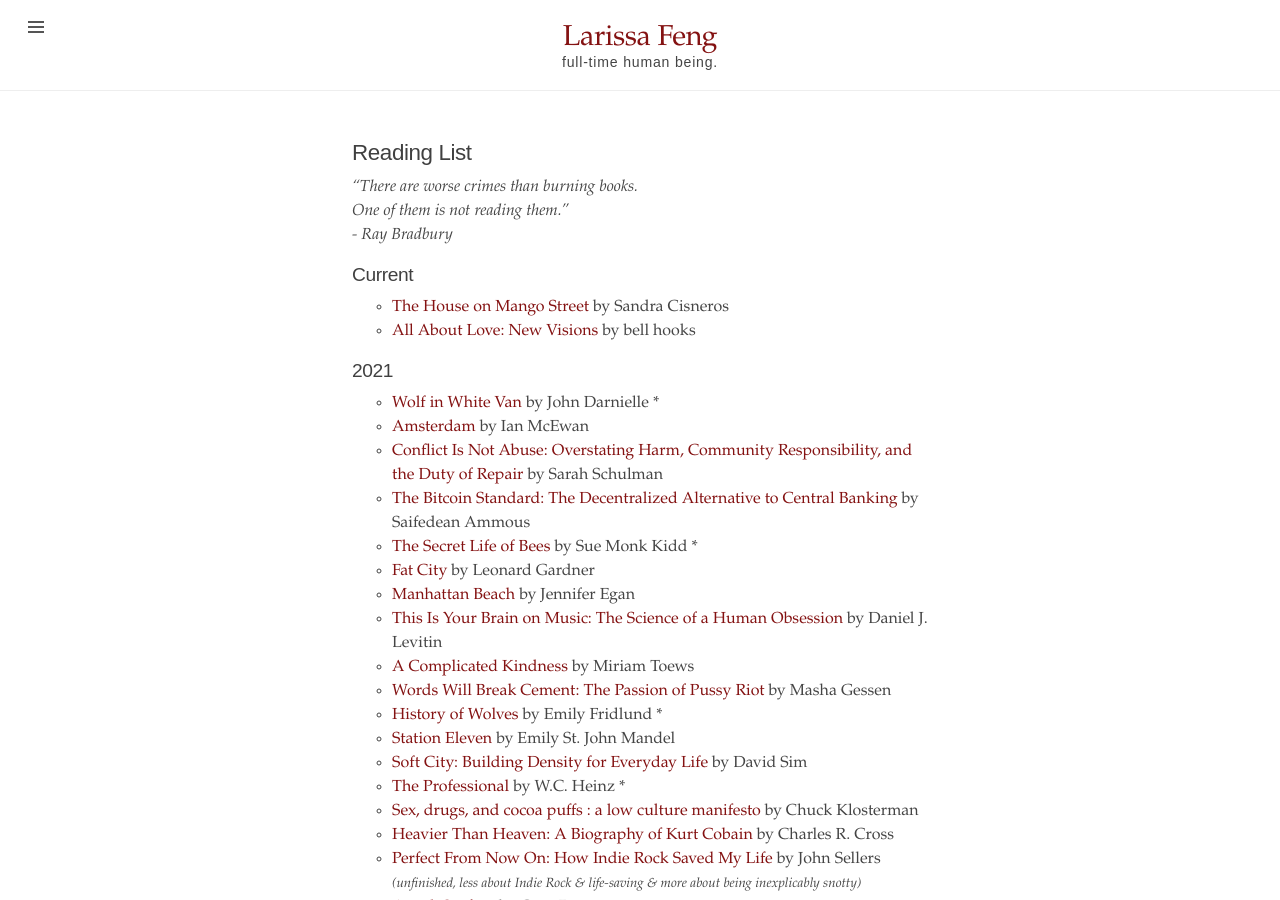
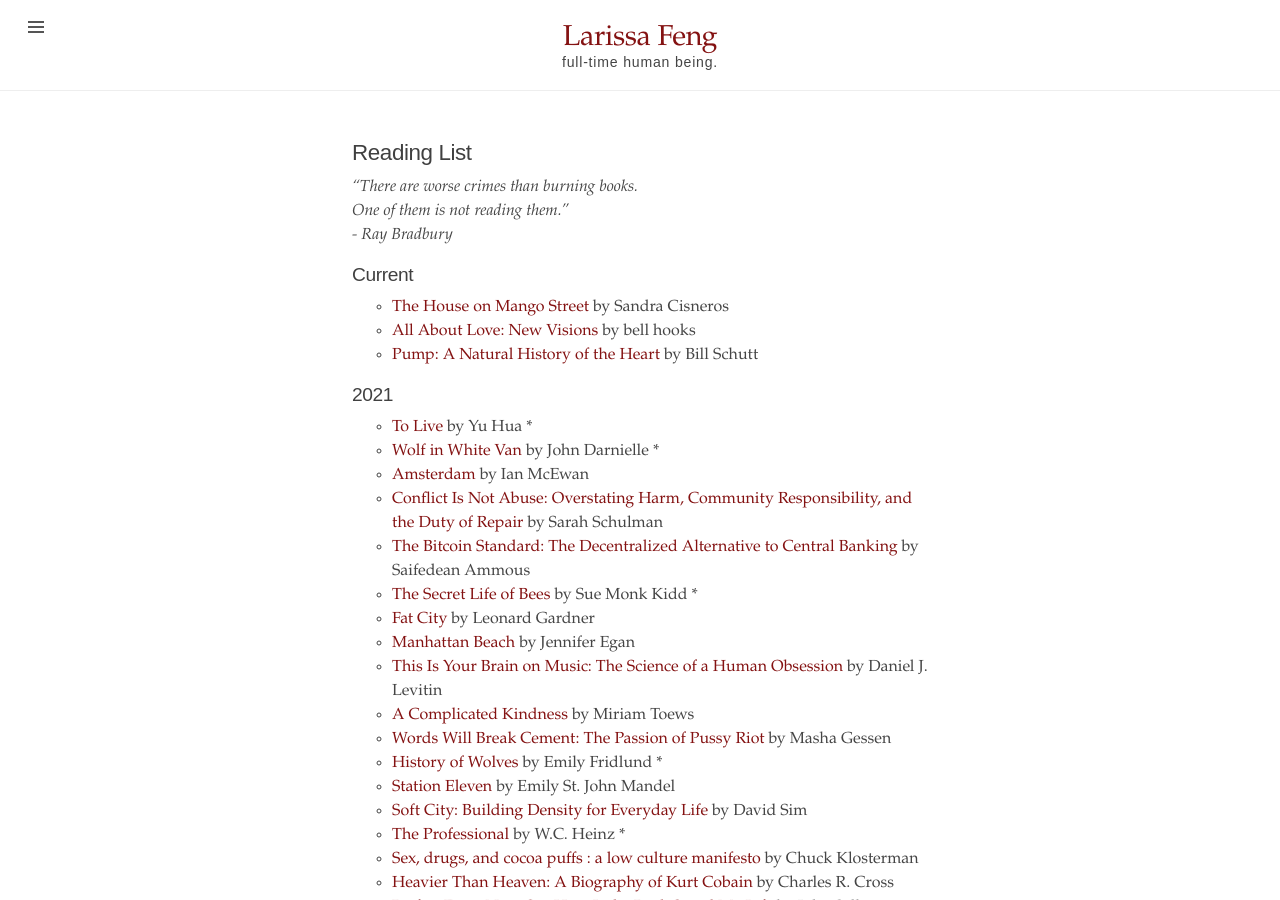
Before and after one commit to mondayrain/mondayrain.github.io, a Jekyll site: the page built from reading_list.md, in a window 1280 px wide and 900 px high. Built offline with Jekyll 4.4.1, drawn with Linux system fonts in a browser that asks for light colours.

Commit message:
Update reading_list.md

```diff
--- a/reading_list.md
+++ b/reading_list.md
@@ -10,8 +10,10 @@ title: Reading List
 ## Current
 - [The House on Mango Street](https://www.goodreads.com/book/show/139253.The_House_on_Mango_Street) by Sandra Cisneros
 - [All About Love: New Visions](https://en.wikipedia.org/wiki/All_About_Love:_New_Visions) by bell hooks
+- [Pump: A Natural History of the Heart](https://www.goodreads.com/en/book/show/56271387-pump) by Bill Schutt
 
 ## 2021
+- [To Live](https://en.wikipedia.org/wiki/To_Live_(novel)) by Yu Hua *
 - [Wolf in White Van](https://en.wikipedia.org/wiki/Wolf_in_White_Van) by John Darnielle *
 - [Amsterdam](https://en.wikipedia.org/wiki/Amsterdam_(novel)) by Ian McEwan
 - [Conflict Is Not Abuse: Overstating Harm, Community Responsibility, and the Duty of Repair](https://arsenalpulp.com/Books/C/Conflict-Is-Not-Abuse) by Sarah Schulman
```
